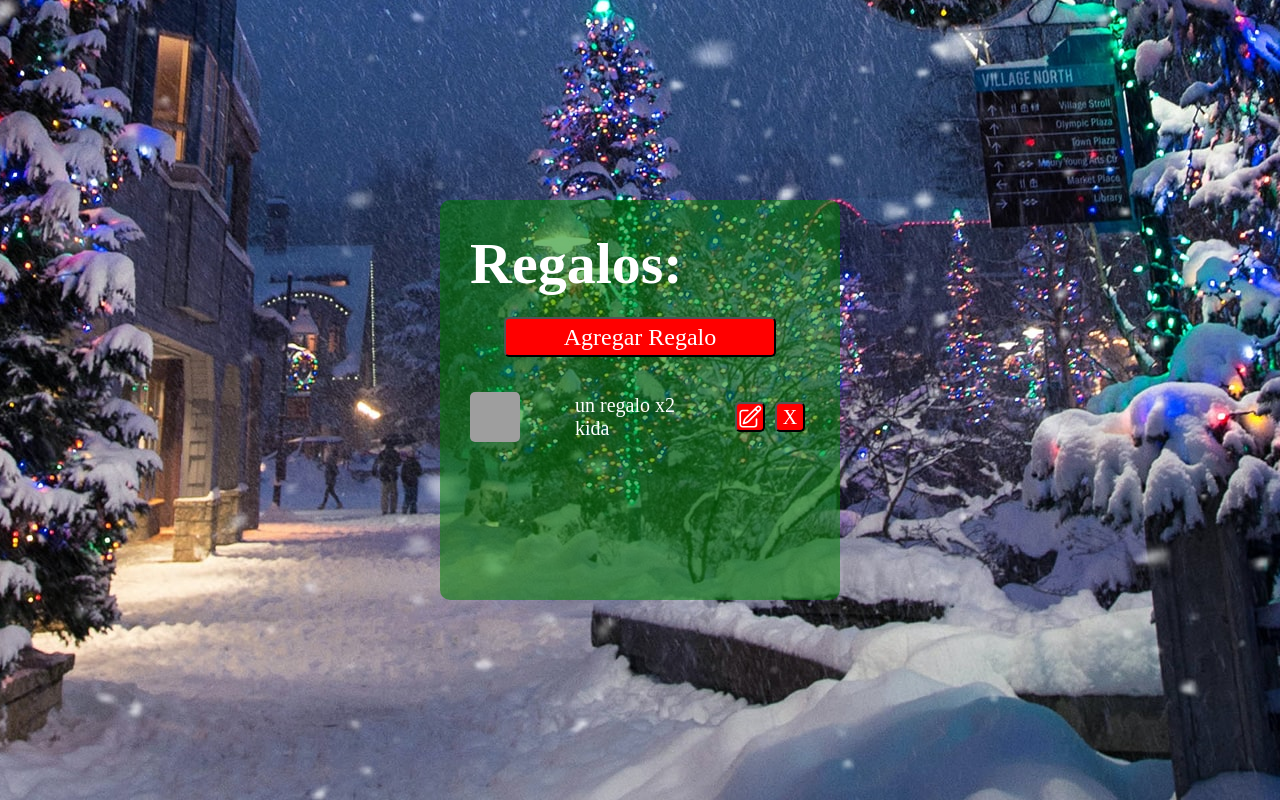
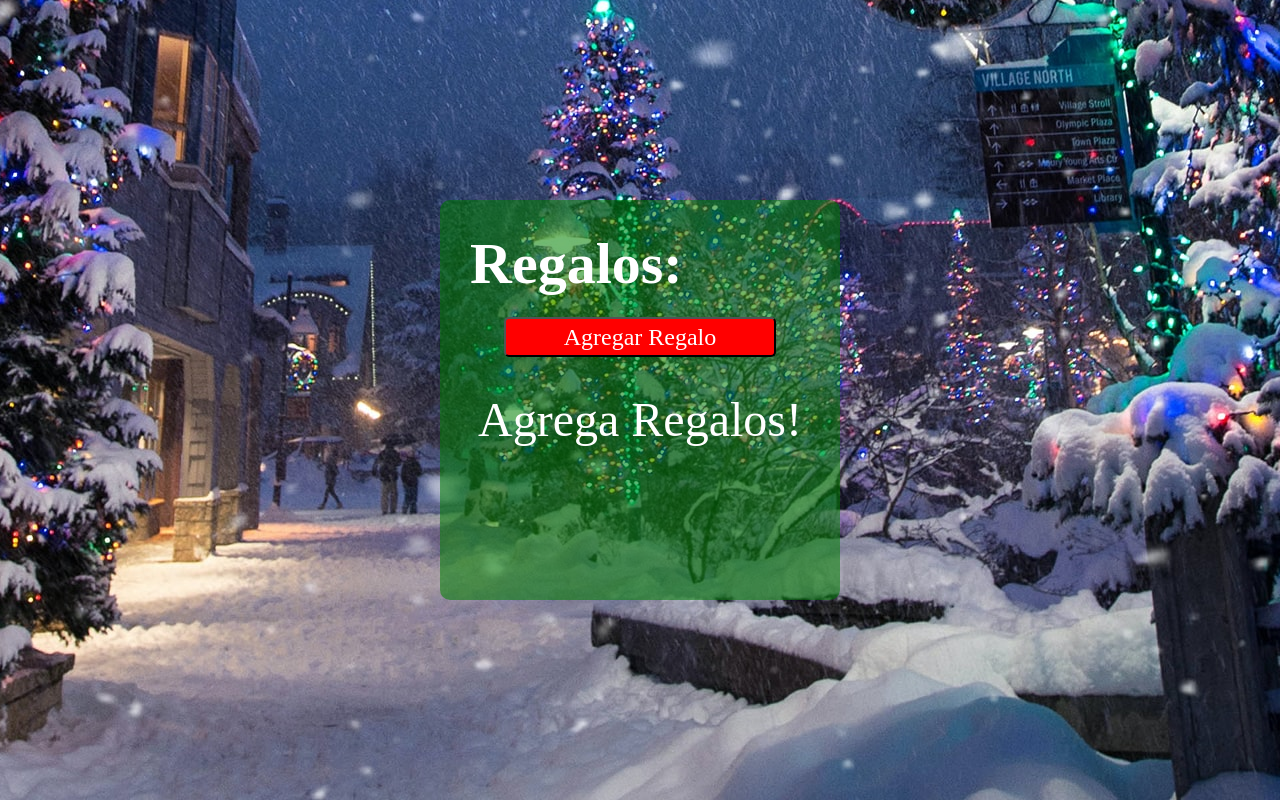
Before and after one commit to TIit0/goncy-advent-dec, a React (Create React App) app: page / in a window 1280 px wide. Built offline with nearby package versions, Linux system fonts and the light colour scheme; grey boxes are pictures that could not be loaded; a web font is replaced by a local one.

Commit message:
day 14 almost done

```diff
--- a/src/App/App.css
+++ b/src/App/App.css
@@ -88,6 +88,7 @@ li {
 
 img {
     font-size: .3rem;
+    background-image: url(../utils/imgs/blanket.jpg);
     height: 5rem;
     width: 5rem;
     background-size: contain;
@@ -105,3 +106,9 @@ img {
     height: 3rem;
     font-size: 2rem;
 }
+
+.default-text {
+    font-size: 4.8rem;
+    color: white;
+    margin: 1.5rem auto;
+}
--- a/src/App/App.js
+++ b/src/App/App.js
@@ -6,17 +6,22 @@ import { ACTIONS, reducer } from '../utils/functions/reducer';
 import Edit from '../utils/imgs/svgs/Edit';
 
 function App() {
-  const [state, dispatch] = useReducer(reducer, {
-    isModalOpen: false,
-    giftList: [
-      {id: 1671730128896.3813, regalo: 'un regalo', para: 'kida', url: 'https://picsum.photos/seed/picsum/200/300', cantidad: '2'}
-    ],
-    editMode: {
-      isActive: false,
-      giftToEdit: null,
-    },
+  const [state, dispatch] = useReducer(reducer, {}, lazyInit);
 
-  });
+  function lazyInit() {
+    return {
+      isModalOpen: false,
+      giftList: JSON.parse(window.localStorage.getItem("giftList")) || [],
+      editMode: {
+        isActive: false,
+        giftToEdit: null,
+      },
+    }
+  }
+
+  useEffect(() => {
+    window.localStorage.setItem("giftList",JSON.stringify(state.giftList))
+  }, [state.giftList] )
 
   console.log(state.giftList)
   return (
@@ -49,8 +54,7 @@ function App() {
               </div>
 
               <div className='li-buttons'>
-
-                <button
+                <button /* edit gift button */
                   className='gift-button'
                   type="button"
                   onClick={() => dispatch({
@@ -72,13 +76,23 @@ function App() {
                   }
                 >X
                 </button>
-
-
               </div>
 
             </li>
           ))}
         </ul>
+
+        {
+        state.giftList.length < 1 ?
+
+        <p className='default-text'>Agrega Regalos!</p> :
+
+        <button
+        type="button"
+        onClick={() => dispatch({type: ACTIONS.CLEAR})}
+        >Borrar todo
+        </button>
+        }
       </main>
     </div>
   );
--- a/src/utils/functions/reducer.js
+++ b/src/utils/functions/reducer.js
@@ -32,6 +32,8 @@ export function reducer(state, action) {
                     return null;
                 })
             };
+        case ACTIONS.CLEAR:
+            return {...state, giftList: []}
         case ACTIONS.OPEN_EDIT:
             console.log(action.payload.gift)
             return {
@@ -43,20 +45,20 @@ export function reducer(state, action) {
                 }
             };
         case ACTIONS.EDIT_GIFT:
-            return {...state,
-                giftList: state.giftList.filter( gift => {
-                    if (action.payload.id !== gift.id ) {
+            return {
+                ...state,
+                giftList: state.giftList.filter(gift => {
+                    if (action.payload.id !== gift.id) {
                         return gift;
                     } else {
-                        return {
-                            id: action.payload.id,
-                            regalo: action.payload.regalo,
-                            para: action.payload.para,
-                            url: action.payload.url,
-                            cantidad: action.payload.cantidad
+                        gift.id = action.payload.id
+                        gift.regalo = action.payload.regalo
+                        gift.para = action.payload.para
+                        gift.url = action.payload.url
+                        gift.cantidad = action.payload.cantidad
                     }
+                })
             }
-            })}
         case ACTIONS.CLOSE_EDIT:
             return {
                 ...state,
@@ -66,6 +68,8 @@ export function reducer(state, action) {
                     giftToEdit: null,
                 }
             };
+            default:
+            return state;
     }
 }
 
```
Lines whose indentation alone changed are shown as unchanged.
